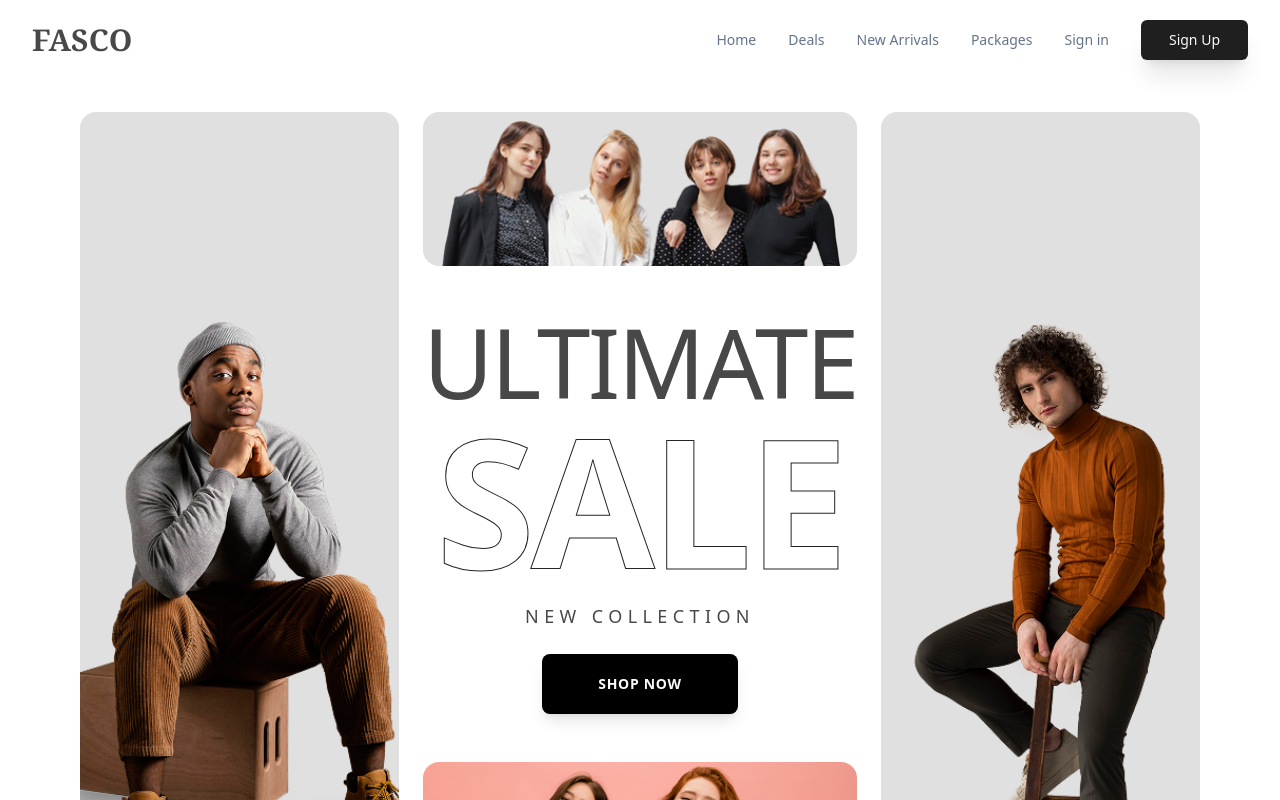
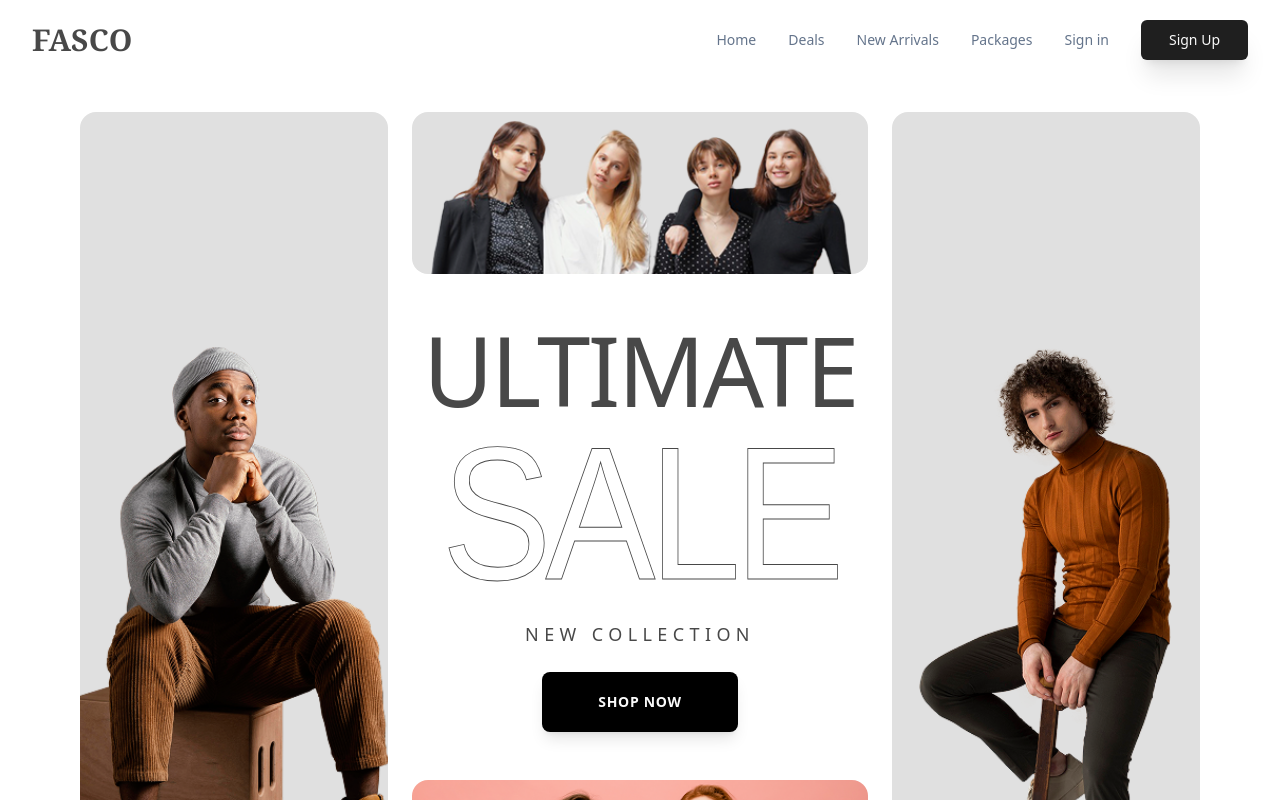
Before and after one commit to imdudassir943/fasco_business_site, a React (Vite) app in the folder frontend/: page / in a window 1280 px wide. Shown: the top 800 px of the page. Built offline with nearby package versions, Linux system fonts and the light colour scheme; the HTML template or start-up script is replaced by a standard one; a web font is replaced by a local one.

Commit message:
feat: refine the 'SALE' text in HeroSection component

```diff
--- a/frontend/src/components/HeroSection.tsx
+++ b/frontend/src/components/HeroSection.tsx
@@ -37,13 +37,21 @@ const HeroSection = () => {
               Ultimate
             </h1>
             <p
-              className="text-center text-8xl font-bold uppercase tracking-tight text-transparent md:text-7xl lg:text-[180px]"
+              className="text-center uppercase text-transparent md:text-7xl lg:text-[190px]"
               style={{
-                WebkitTextStroke: "1px hsl(var(--foreground))",
+                fontFamily: "'League Spartan', 'Montserrat', sans-serif",
+                fontSize: "190px", // Set explicit size for better control
+                WebkitTextStroke: "0.9px #484848", // Thinner stroke for elegance
                 color: "transparent",
+                lineHeight: "01",
+                letterSpacing: "-0.04em", // Much tighter - letters nearly touch
+                fontWeight: "", // Lighter weight for thin appearance
+                transform: "scaleX(0.87)", // More horizontal compression
+                display: "inline-block",
+                transformOrigin: "center",
               }}
             >
-              Sale
+              SALE
             </p>
             <p className="mt-3 text-lg font-medium uppercase tracking-[0.3em] text-[#484848]">
               New Collection
```
